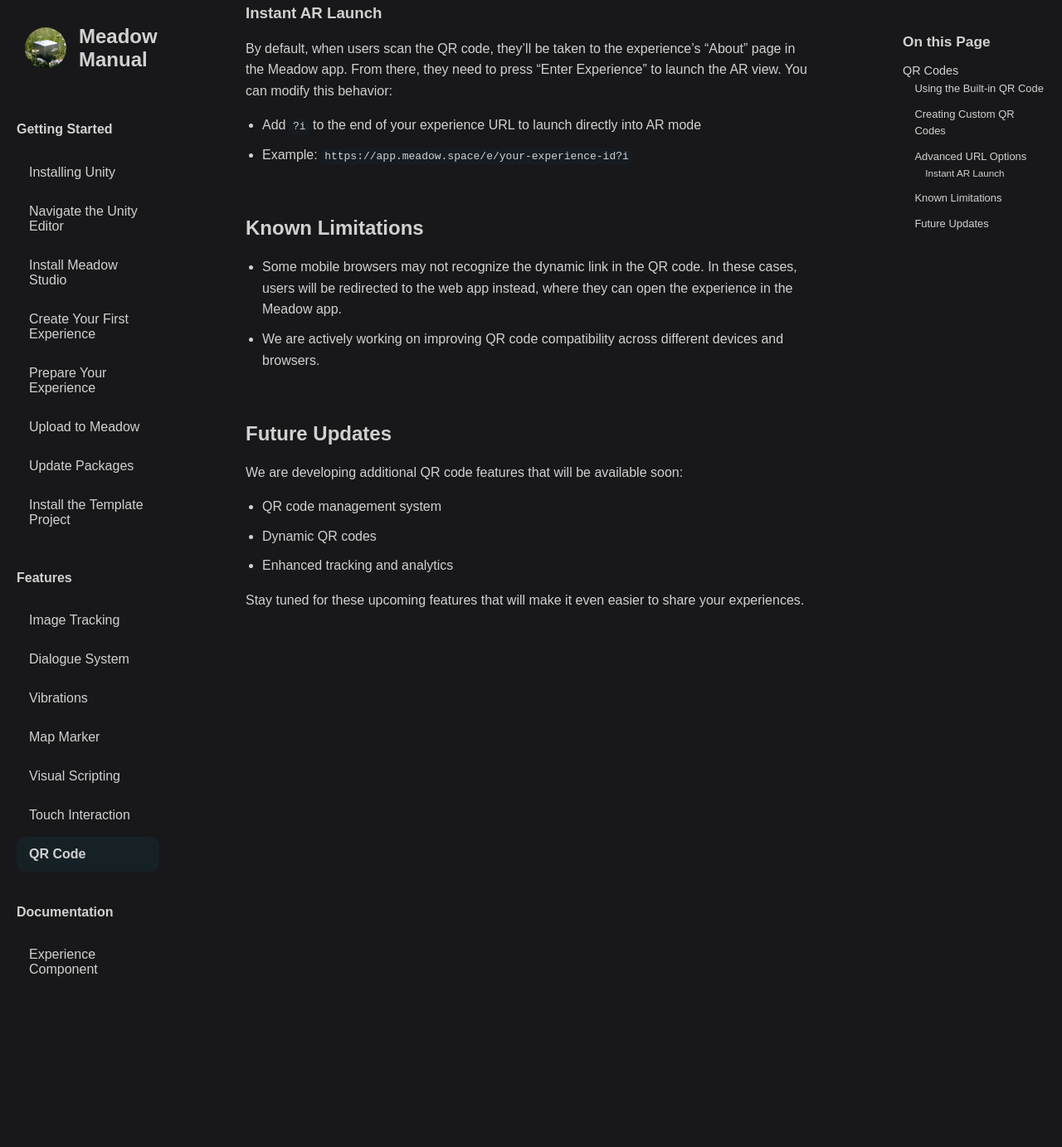
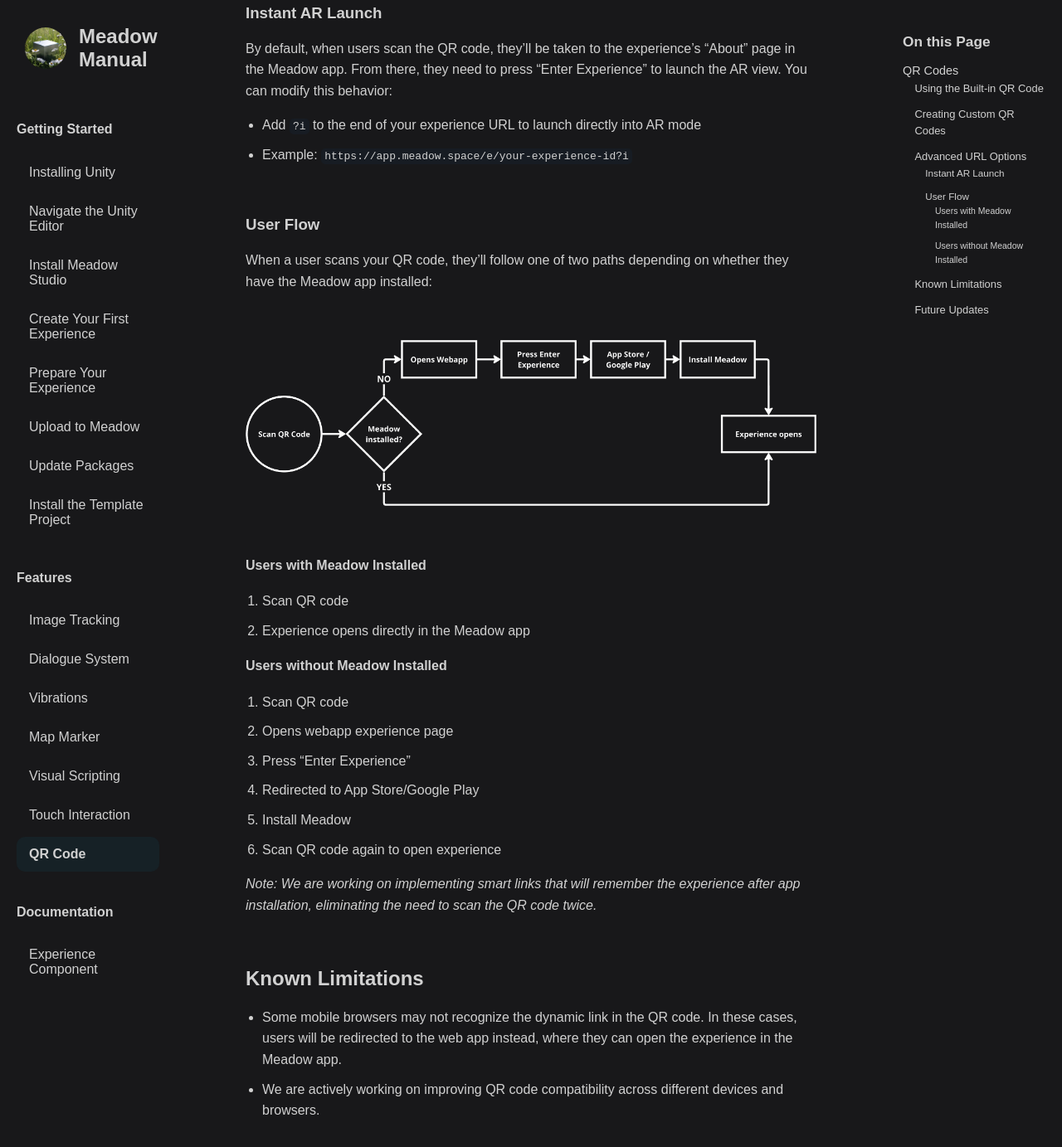
Before and after one commit to untoldgarden/meadow-manual, a Jekyll site: the page built from pages/features/qr-code.md, in a window 1280 px wide and 1400 px high, scrolled down 1848 px. Shown: the top 1383 px of the window at 83% size. Built offline with Jekyll 4.4.1, drawn with Linux system fonts in a browser that asks for light colours; the table of contents is made by our own code.

Commit message:
added diagram to qr code

```diff
--- a/pages/features/qr-code.md
+++ b/pages/features/qr-code.md
@@ -48,6 +48,34 @@
 
 <br>
 
+### User Flow
+
+When a user scans your QR code, they'll follow one of two paths depending on whether they have the Meadow app installed:
+
+<br>
+
+![QR code user flow](../images/qr-code-flowchart.webp)
+
+<br>
+
+#### Users with Meadow Installed
+
+1. Scan QR code
+2. Experience opens directly in the Meadow app
+
+#### Users without Meadow Installed
+
+1. Scan QR code
+2. Opens webapp experience page
+3. Press "Enter Experience"
+4. Redirected to App Store/Google Play
+5. Install Meadow
+6. Scan QR code again to open experience
+
+*Note: We are working on implementing smart links that will remember the experience after app installation, eliminating the need to scan the QR code twice.*
+
+<br>
+
 ## Known Limitations
 
 - Some mobile browsers may not recognize the dynamic link in the QR code. In these cases, users will be redirected to the web app instead, where they can open the experience in the Meadow app.
```
Also changed, not shown: images/qr-code-flowchart.webp (added).
